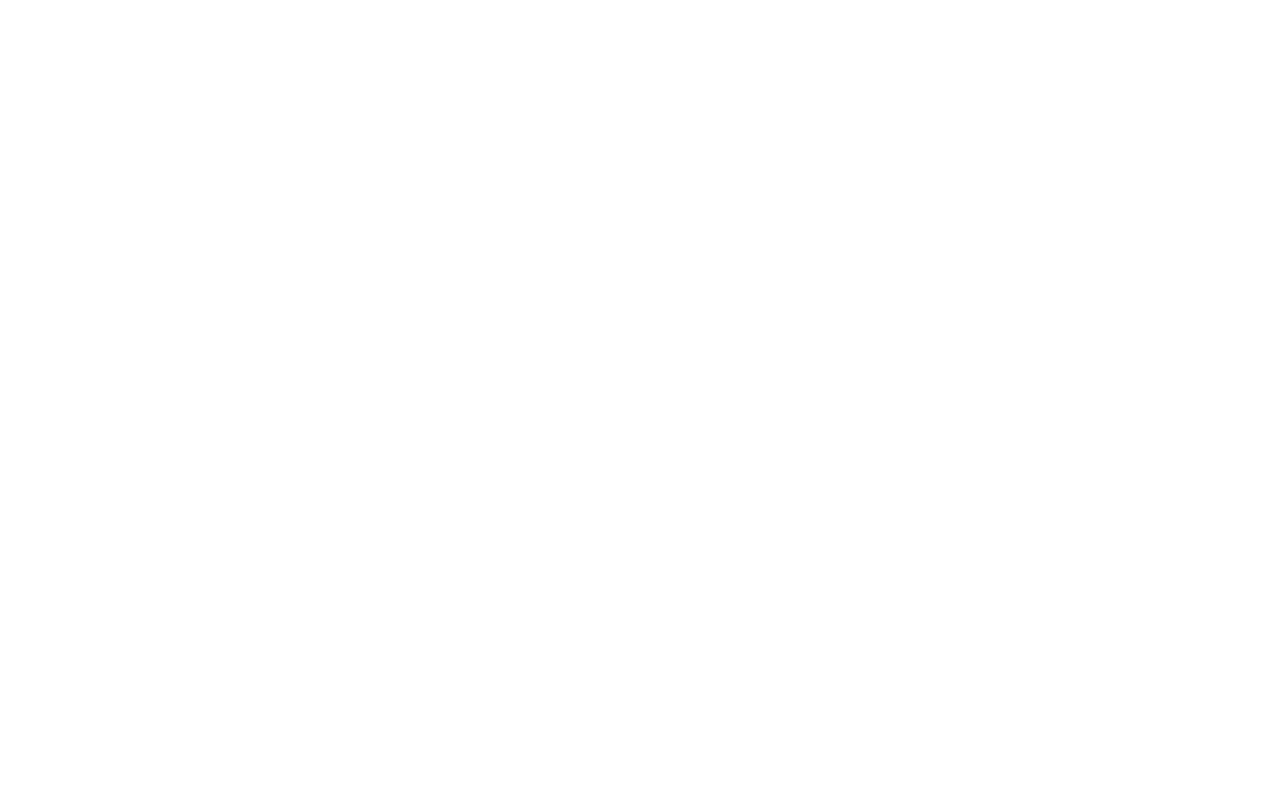
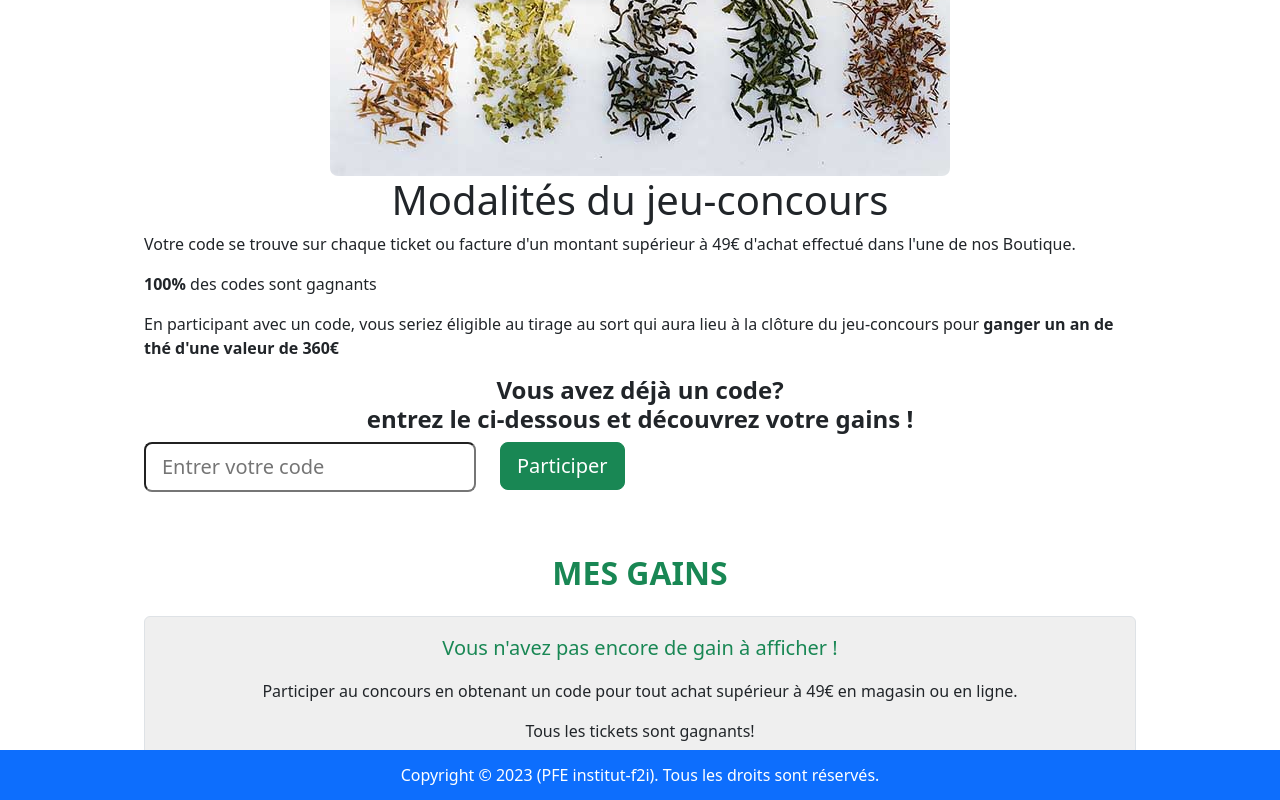
Before and after one commit to mohamedsek/thetiptop-web, a SvelteKit app: page /participer in a window 1280 px wide. Before the commit this address had no page. Shown: the part 337-1137 px from the top of the page. Before the commit the page ends 800 px from the top, so only its background shows below. Built offline with nearby package versions, Linux system fonts and the light colour scheme.

Commit message:
feature/customer-participate: implement Participate page

```diff
--- /dev/null
+++ b/src/routes/(app)/participer/+page.svelte
@@ -0,0 +1,46 @@
+<div class="d-flex justify-content-center">
+	<img src="/img/tea-banner.png" class="img-fluid rounded-3" alt="Tea banner" />
+</div>
+
+<h1 class="text-center">Modalités du jeu-concours</h1>
+<p>
+	Votre code se trouve sur chaque ticket ou facture d'un montant supérieur à 49€ d'achat effectué
+	dans l'une de nos Boutique.
+</p>
+<p><strong>100%</strong> des codes sont gagnants</p>
+<p>
+	En participant avec un code, vous seriez éligible au tirage au sort qui aura lieu à la clôture du
+	jeu-concours pour <strong>ganger un an de thé d'une valeur de 360€</strong>
+</p>
+
+<h2 class="text-center fw-bold fs-4">
+	Vous avez déjà un code? <br />entrez le ci-dessous et découvrez votre gains !
+</h2>
+
+<form class="row mb-5">
+	<div class="col-auto">
+		<input
+			type="text"
+			class="form-control-lg"
+			id="ticket-code-input"
+			placeholder="Entrer votre code"
+		/>
+	</div>
+	<div class="col-4">
+		<button type="submit" class="btn btn-success btn-lg mb-3">Participer</button>
+	</div>
+</form>
+
+<h3 class="text-success text-center fs-2 fw-bold">MES GAINS</h3>
+<div class="gains-list border rounded text-center mt-3 pt-3 pb-4">
+    <p class="text-success fs-5">Vous n'avez pas encore de gain à afficher !</p>
+    <p>Participer au concours en obtenant un code pour tout achat supérieur à 49€ en magasin ou en ligne.</p>
+    <p>Tous les tickets sont gagnants!</p>
+</div>
+
+
+<style>
+    .gains-list {
+        background-color: #EFEFEF;
+    }
+</style>
```
Also changed, not shown: static/img/tea-banner.png (added).
